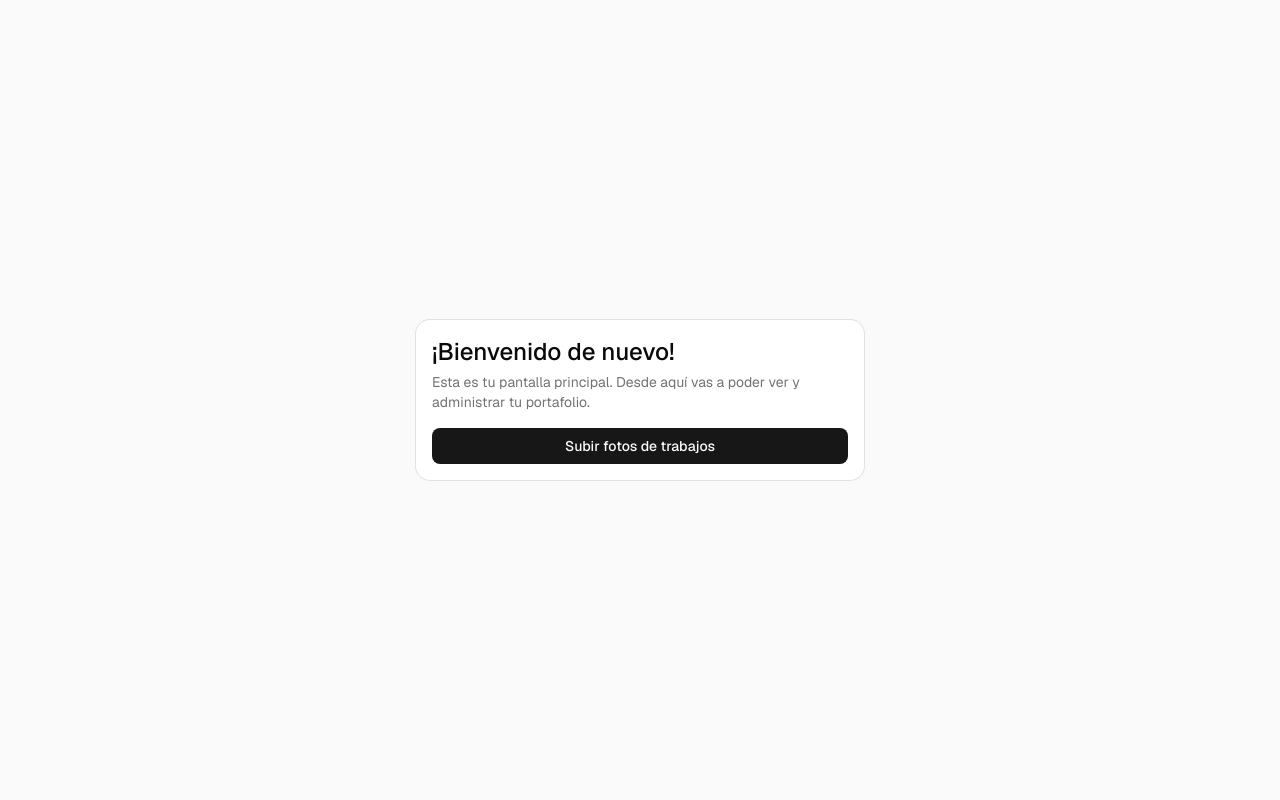
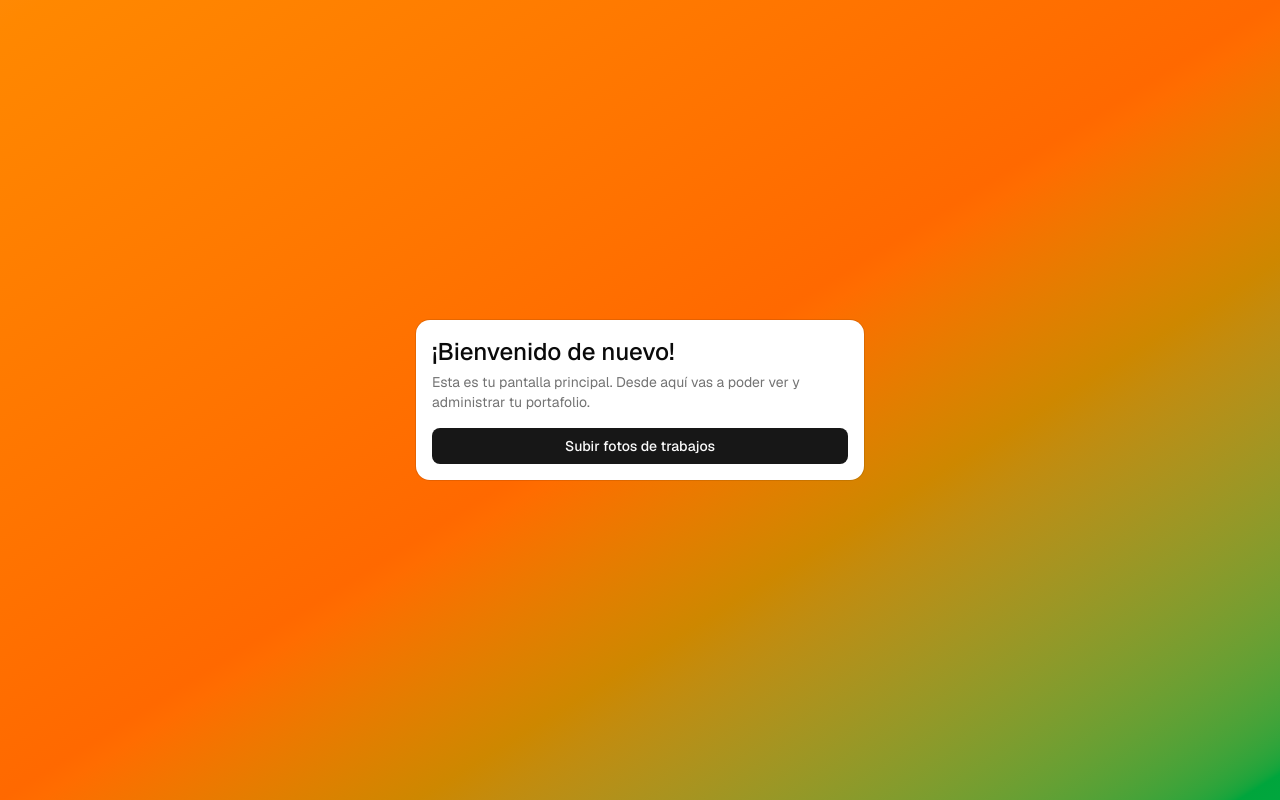
Before and after one commit to barrios8420/construapp-front, a Next.js app: page /portafolio in a window 1280 px wide. Built offline with nearby package versions, Linux system fonts and the light colour scheme.

Commit message:
Agrego fondo verde+naranja

```diff
--- a/src/app/portafolio/page.tsx
+++ b/src/app/portafolio/page.tsx
@@ -6,7 +6,7 @@ import { Card, CardContent, CardHeader, CardTitle } from "@/components/ui/card";
 
 export default function PortafolioPage() {
   return (
-    <div className="flex min-h-screen items-center justify-center bg-neutral-50 px-4">
+    <div className="flex min-h-screen items-center justify-center bg-gradient-to-br from-orange-400 via-orange-500 to-green-600 px-4">
       <Card className="w-full max-w-md">
         <CardHeader>
           <CardTitle className="text-2xl">¡Bienvenido de nuevo!</CardTitle>
```
